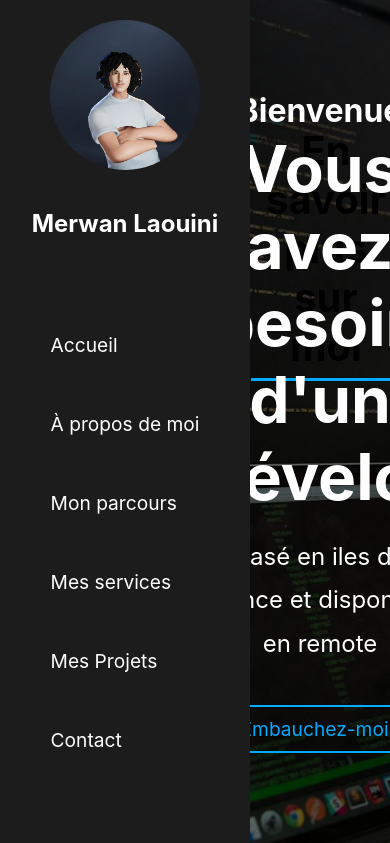
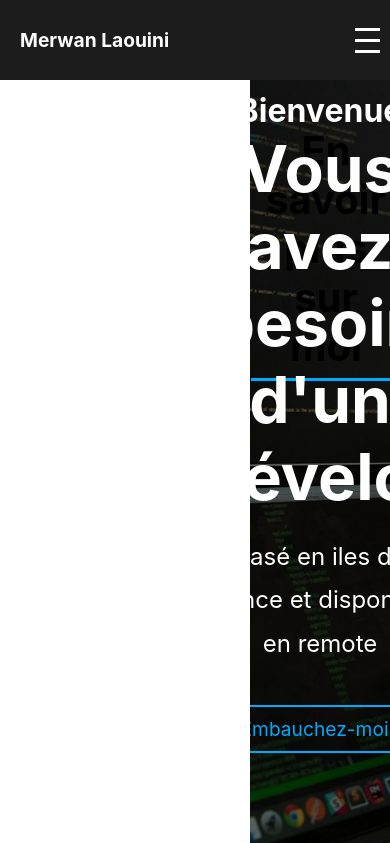
Before and after one commit to Meerwaan/portfoliov2, a React (Create React App) app: page / in a window 390 px wide. Shown: the top 843 px of the page. Built offline with nearby package versions, Linux system fonts and the light colour scheme.

Commit message:
add burger menu

```diff
--- a/src/App.js
+++ b/src/App.js
@@ -1,12 +1,28 @@
-import React from 'react';
+import React, { useEffect, useState } from 'react';
 import Home from './Views/Home/Home';
+import SideMenu from './Components/Home/SideMenu/SideMenu';
+import BurgerMenu from './Components/Home/BurgerMenu/BurgerMenu';
 
 function App() {
-  return (
-      <div className="App">
-        <Home />
-      </div>
-  );
+    const [isMobile, setIsMobile] = useState(false);
+
+    useEffect(() => {
+        const handleResize = () => {
+            setIsMobile(window.innerWidth <= 768);
+        };
+
+        window.addEventListener('resize', handleResize);
+        handleResize(); // Appelle initiale pour définir l'état lors du chargement de la page
+
+        return () => window.removeEventListener('resize', handleResize);
+    }, []);
+
+    return (
+        <div className="App">
+            {isMobile ? <BurgerMenu /> : <SideMenu />}
+            <Home />
+        </div>
+    );
 }
 
 export default App;
--- /dev/null
+++ b/src/Components/Home/BurgerMenu/BurgerMenu.css
@@ -0,0 +1,86 @@
+/* Header pour le menu burger */
+.top-bar {
+    display: flex;
+    justify-content: space-between;
+    align-items: center;
+    padding: 10px 20px;
+    background-color: #1c1c1c;
+    color: white;
+    position: fixed;
+    width: 100%;
+    top: 0;
+    left: 0;
+    z-index: 100;
+    height: 60px; /* Assure une hauteur suffisante pour que le burger soit centré */
+}
+
+/* Positionnement du nom */
+.name {
+    font-size: 1.2rem;
+    font-weight: bold;
+}
+
+/* Bouton burger bien positionné */
+.burger-icon {
+    display: flex;
+    flex-direction: column;
+    cursor: pointer;
+    margin-right: 30px; /* Pour ajuster l'espace à droite */
+    align-items: flex-end;
+}
+
+.burger-icon span {
+    width: 25px;
+    height: 3px;
+    background-color: white;
+    margin: 4px 0;
+    transition: 0.4s;
+}
+
+/* Overlay Menu */
+.overlay-menu {
+    position: fixed;
+    top: 0;
+    left: 0;
+    width: 100%;
+    height: 100%;
+    background-color: #1c1c1c;
+    color: white;
+    display: flex;
+    flex-direction: column;
+    align-items: center;
+    justify-content: center;
+    z-index: 200;
+}
+
+/* Bouton de fermeture dans l'overlay */
+.overlay-menu .close-btn {
+    position: absolute;
+    top: 20px;
+    right: 20px;
+    font-size: 2rem;
+    cursor: pointer;
+}
+
+/* Navigation dans l'overlay */
+.overlay-menu .navigation ul {
+    list-style-type: none;
+    padding: 0;
+    margin: 0;
+    text-align: center;
+}
+
+.overlay-menu .navigation ul li {
+    margin: 20px 0;
+}
+
+.overlay-menu .navigation ul li a {
+    color: white;
+    text-decoration: none;
+    font-size: 1.5rem;
+    transition: color 0.3s ease;
+}
+
+.overlay-menu .navigation ul li a:hover {
+    color: #00aaff;
+}
--- /dev/null
+++ b/src/Components/Home/BurgerMenu/BurgerMenu.js
@@ -0,0 +1,42 @@
+// BurgerMenu.js
+import React, { useState } from 'react';
+import './BurgerMenu.css';
+
+function BurgerMenu() {
+    const [isMenuOpen, setIsMenuOpen] = useState(false);
+
+    const toggleMenu = () => {
+        setIsMenuOpen(!isMenuOpen);
+    };
+
+    return (
+        <>
+            <header className="top-bar">
+                <div className="name">Merwan Laouini</div>
+                <div className="burger-icon" onClick={toggleMenu}>
+                    <span></span>
+                    <span></span>
+                    <span></span>
+                </div>
+            </header>
+
+            {isMenuOpen && (
+                <div className="overlay-menu">
+                    <div className="close-btn" onClick={toggleMenu}>✕</div>
+                    <nav className="navigation">
+                        <ul>
+                            <li><a href="#accueil" onClick={toggleMenu}>Accueil</a></li>
+                            <li><a href="#about" onClick={toggleMenu}>À propos de moi</a></li>
+                            <li><a href="#resume" onClick={toggleMenu}>Mon parcours</a></li>
+                            <li><a href="#whatido" onClick={toggleMenu}>Mes services</a></li>
+                            <li><a href="#portfolio" onClick={toggleMenu}>Mes Projets</a></li>
+                            <li><a href="#contact" onClick={toggleMenu}>Contact</a></li>
+                        </ul>
+                    </nav>
+                </div>
+            )}
+        </>
+    );
+}
+
+export default BurgerMenu;
--- a/src/Components/Home/SideMenu/SideMenu.css
+++ b/src/Components/Home/SideMenu/SideMenu.css
@@ -12,6 +12,14 @@
     padding-top: 20px;
 }
 
+/* Cache le SideMenu sur les petits écrans */
+@media (max-width: 768px) {
+    .side-menu {
+        display: none !important;
+    }
+}
+
+/* Autres styles existants */
 .profile-section {
     text-align: center;
     margin-bottom: 20px;
@@ -61,7 +69,6 @@
     color: white;
     margin: 0 15px;
     font-size: 1.8rem;
-
 }
 
 .social-icons a:hover {
```
